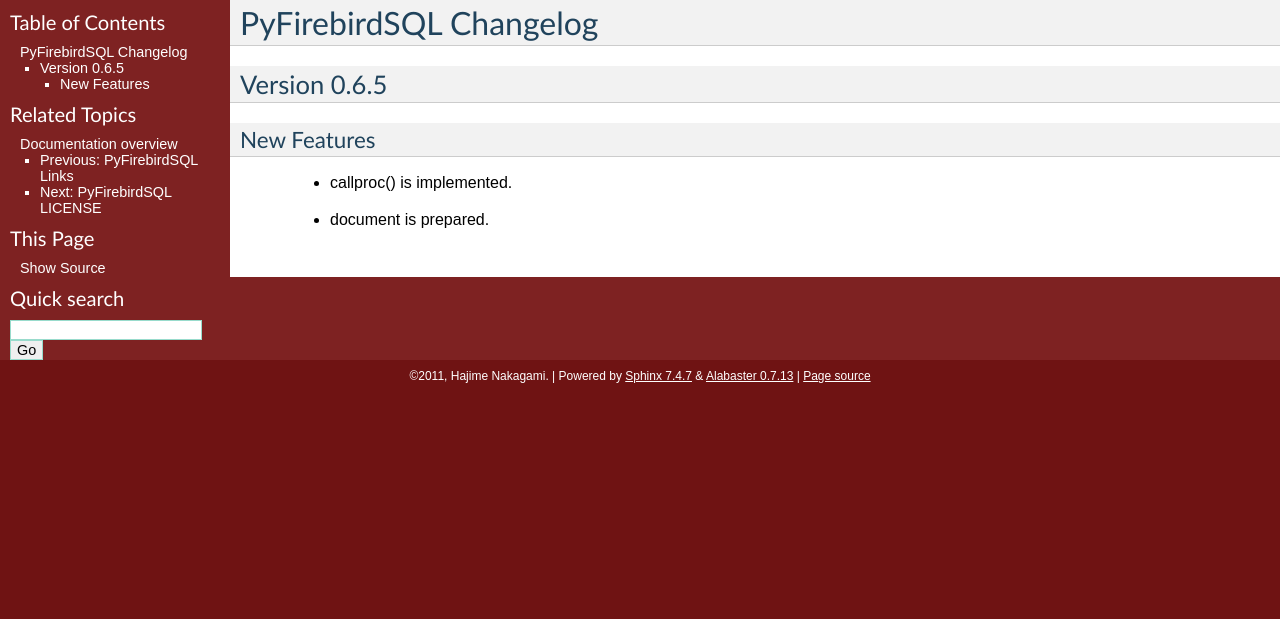
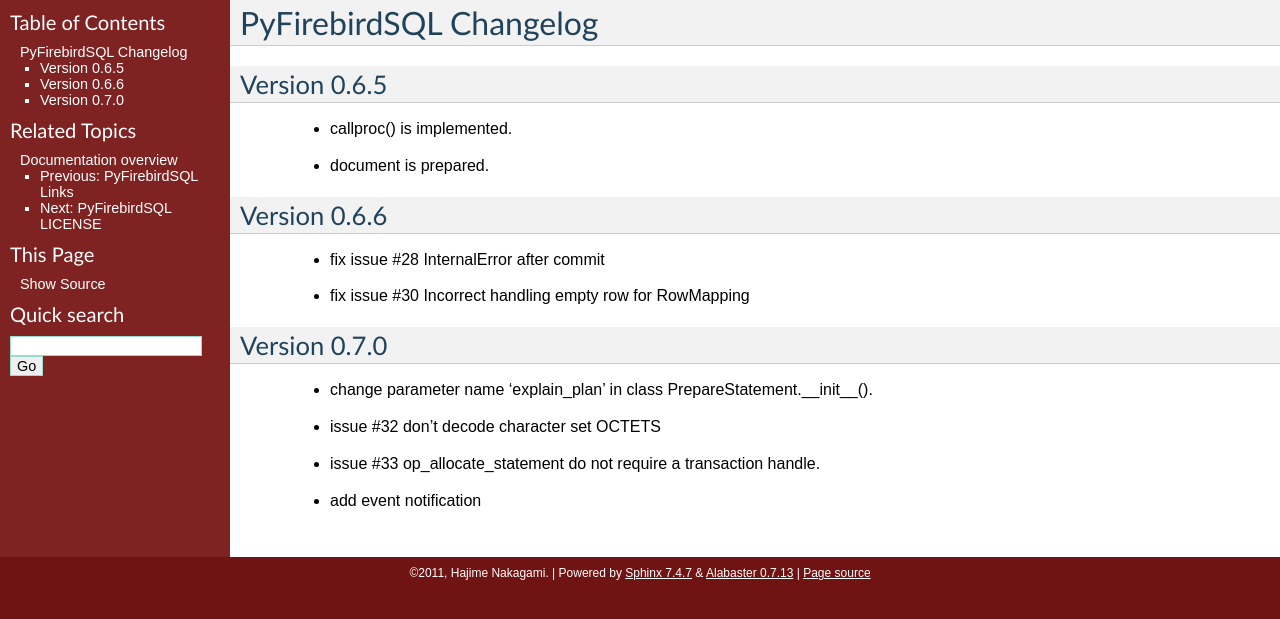
Before and after one commit to nakagami/pyfirebirdsql, a Sphinx documentation site: the page built from sphinx/changelog.txt, in a window 1280 px wide. Shown: the top 619 px of the page. Built offline with Sphinx 7.4.7, drawn with Linux system fonts in a browser that asks for light colours.

Commit message:
add changelog

```diff
--- a/sphinx/changelog.txt
+++ b/sphinx/changelog.txt
@@ -5,9 +5,19 @@
 Version 0.6.5
 =============
 
-New Features
-------------
+   - callproc() is implemented.
+   - document is prepared.
 
-   - callproc() is implemented.
+Version 0.6.6
+=============
 
-   - document is prepared.
+   - fix issue #28 InternalError after commit
+   - fix issue #30 Incorrect handling empty row for RowMapping
+
+Version 0.7.0
+=============
+
+   - change parameter name 'explain_plan' in class PrepareStatement.__init__().
+   - issue #32 don't decode character set OCTETS
+   - issue #33 op_allocate_statement do not require a transaction handle.
+   - add event notification
```
